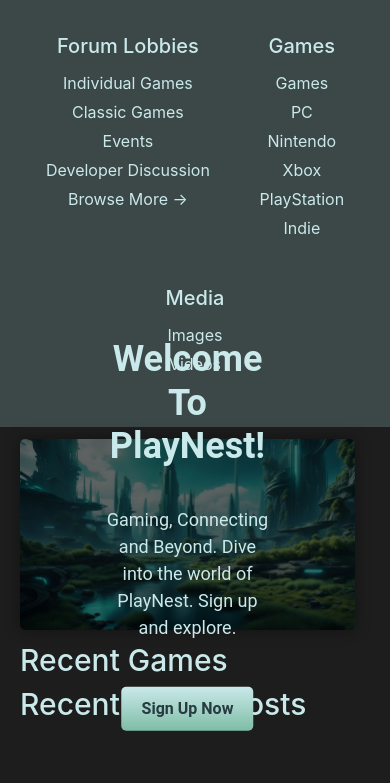
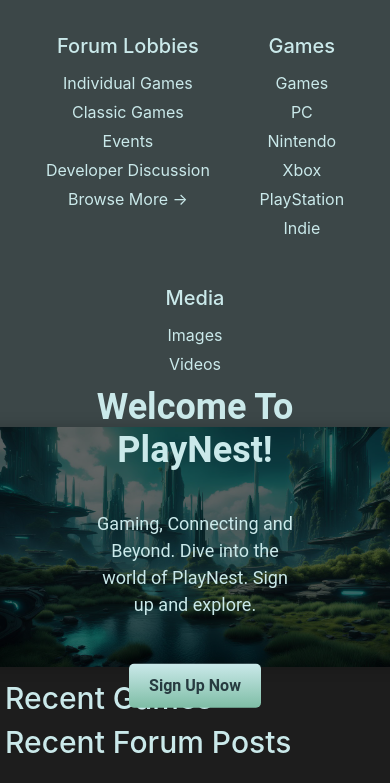
Before and after one commit to odesai840/PlayNest, a Flask app: page /home in a window 390 px wide; the page is wider, and only the part inside the window is pictured. Shown: the part 61-844 px from the top of that part. Run offline with Flask 3, Linux system fonts and the light colour scheme; some libraries are stand-ins or nearby versions.

Commit message:
made hero bigger

```diff
--- a/static/styles.css
+++ b/static/styles.css
@@ -13,8 +13,7 @@
 }
 
 .navbar-custom .navbar-brand:hover {
-    background-color: #8be8b5;
-    color: #273b40;
+    color: #8be8b5;
     padding: 4px;
     border-radius: 4px;
     cursor: pointer;
@@ -80,7 +79,7 @@
     padding: 0;
 }
 
-@media (max-width: 768px) {
+@media (max-width: 767px) {
     .sidebar-content {
         display: inline-block;
         margin: 0 2%;
@@ -91,12 +90,6 @@
         width: 100%;
         height: 45%;
         text-align: center;
-    }
-}
-
-@media (min-width: 767px) {
-    section h2 {
-        font-size: 30px;
     }
 }
 
@@ -120,16 +113,18 @@
     }
 }
 
+.col-md-10 {
+    margin: 0;
+    padding: 0;
+}
+
 header {
     text-align: center;
     position: relative;
     color: #fff;
     font-family: 'Roboto', sans-serif;
     border-radius: 5px;
-    box-shadow: 0 0 15px rgba(0, 0, 0, 0.4);
-    margin-left: 20px;
-    margin-right: 35px;
-    margin-top: 3%;
+    box-shadow: 0 0 15px rgba(0, 0, 0, 0.2);
 }
 
 header img {
@@ -137,7 +132,7 @@
     max-height: 500px;
     object-fit: cover;
     filter: brightness(0.4);
-    border-radius: 5px;
+    border-radius: 1px;
 }
 
 section {
```
